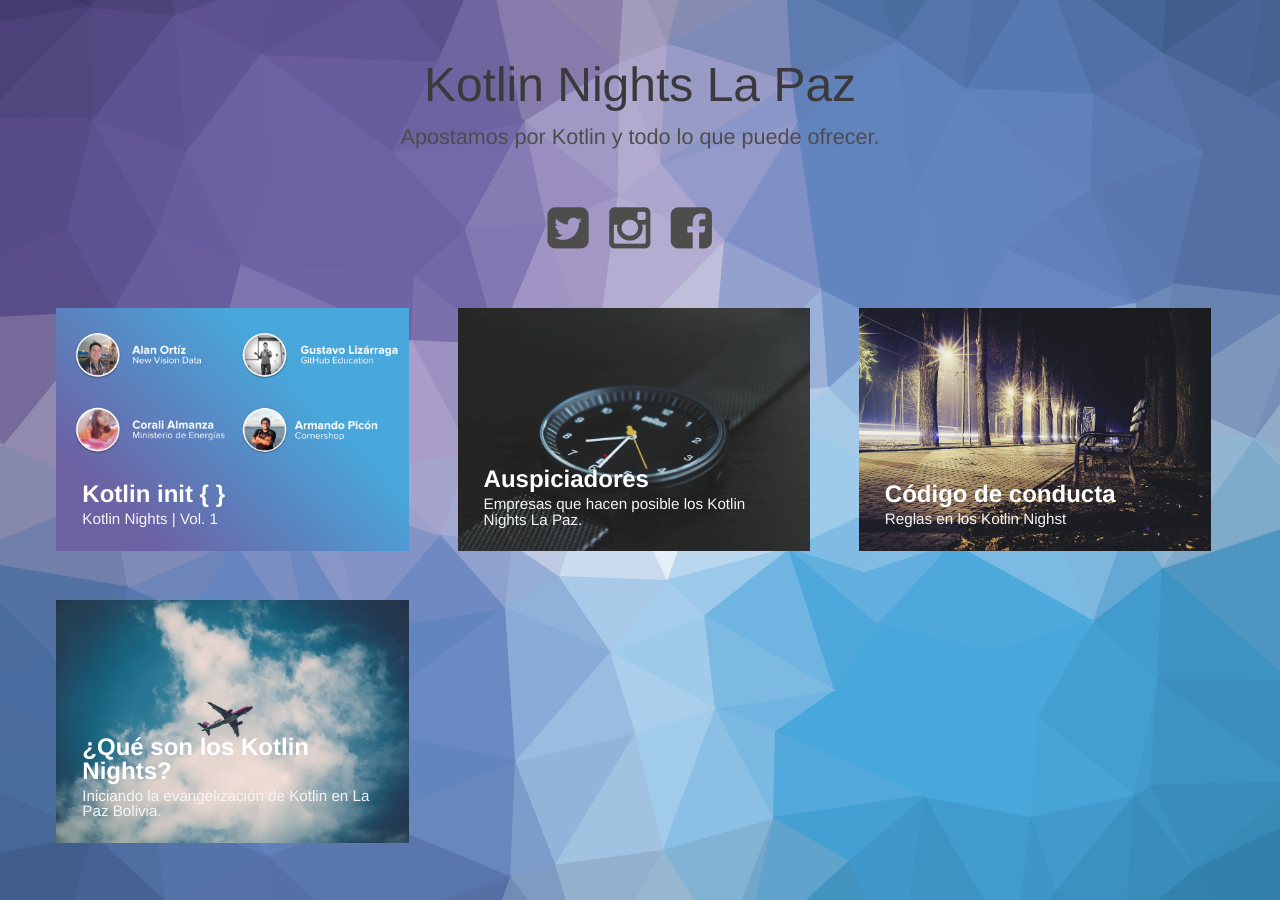
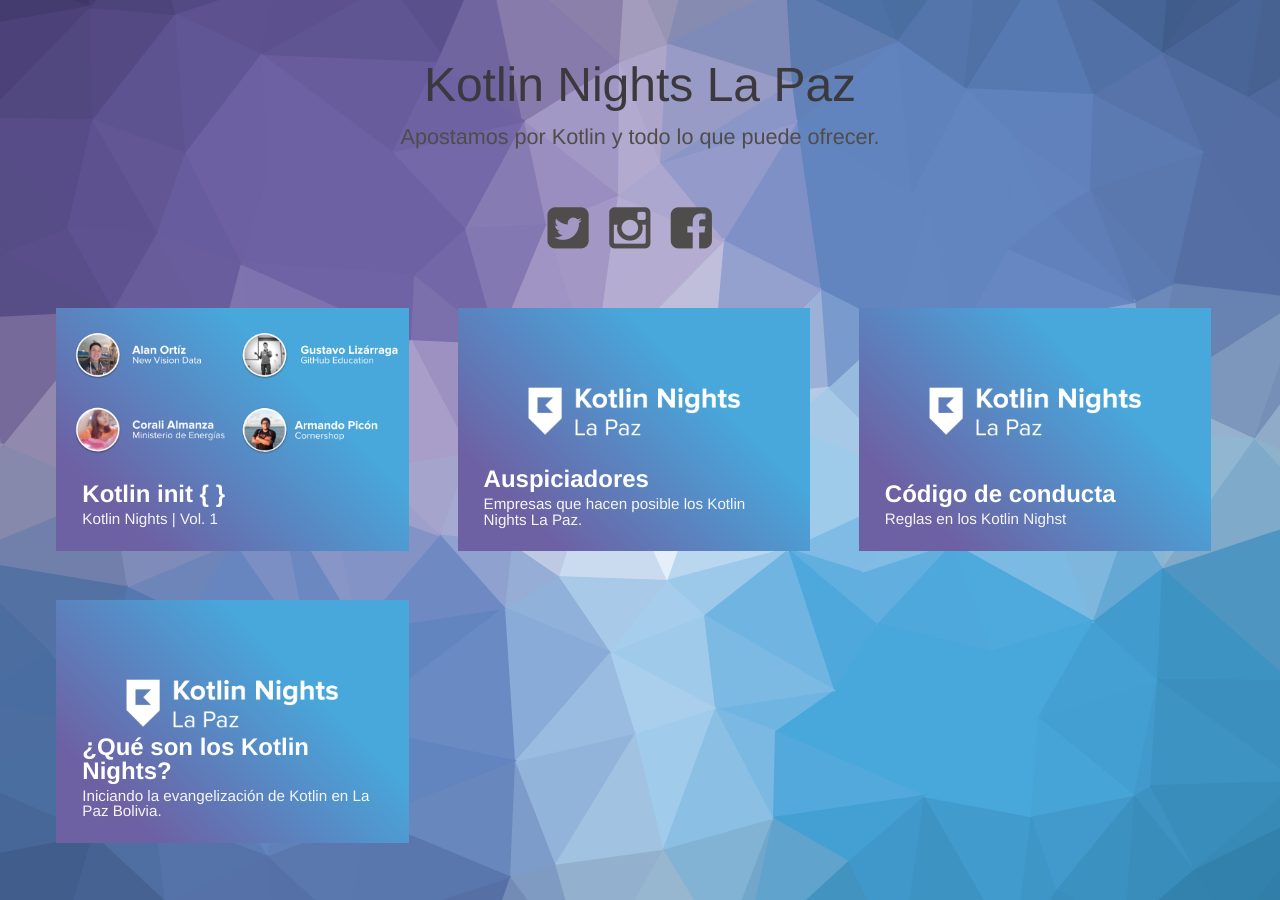
Before and after one commit to lizarragadev/kotlin-nights-website, a Jekyll site: the page built from index.html, in a window 1280 px wide. Built offline with Jekyll 4.4.1, drawn with Linux system fonts in a browser that asks for light colours.

Commit message:
Add banner

```diff
--- a/_posts/2020-01-10-kotlin-nights.markdown
+++ b/_posts/2020-01-10-kotlin-nights.markdown
@@ -3,7 +3,7 @@
 subtitle: "Iniciando la evangelización de Kotlin en La Paz Bolivia."
 author: "Gustavo Lizárraga"
 avatar: "img/authors/profile.png"
-image: "img/a.jpg"
+image: "img/knights/BannerK2.png"
 date:   2020-01-10 12:10:00
 ---
 
--- a/_posts/2020-01-15-code-of-conduct.markdown
+++ b/_posts/2020-01-15-code-of-conduct.markdown
@@ -3,7 +3,7 @@
 subtitle: "Reglas en los Kotlin Nighst"
 author: "Gustavo Lizárraga"
 avatar: "img/authors/profile.png"
-image: "img/b.jpg"
+image: "img/knights/BannerK2.png"
 date:   2020-01-15 03:11:03
 ---
 
--- a/_posts/2020-01-20-sponsors.markdown
+++ b/_posts/2020-01-20-sponsors.markdown
@@ -3,7 +3,7 @@
 subtitle: "Empresas que hacen posible los Kotlin Nights La Paz."
 author: "Gustavo Lizárraga"
 avatar: "img/authors/profile.png"
-image: "img/c.jpg"
+image: "img/knights/BannerK2.png"
 date:   2020-01-20 12:12:12
 ---
 
```
Also changed, not shown: img/knights/BannerK2.png (added).
